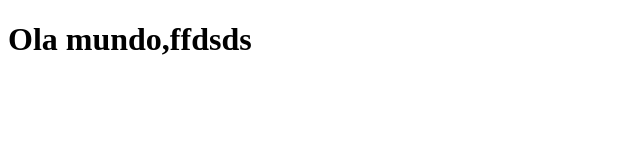
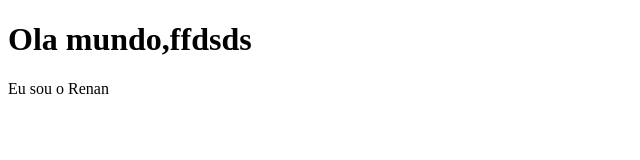
Before and after one commit to Erenan257/projetogithub, a plain HTML site: page index.html in a window 1280 px wide. Shown: the whole page, without its empty margins (0-640 px from the left). Drawn offline with Linux system fonts and the light colour scheme.

Commit message:
Update index.html

```diff
--- a/index.html
+++ b/index.html
@@ -7,5 +7,6 @@
 </head>
 <body>
     <h1>Ola mundo,ffdsds</h1>
+    <p>Eu sou o Renan</p>
 </body>
 </html>
```
